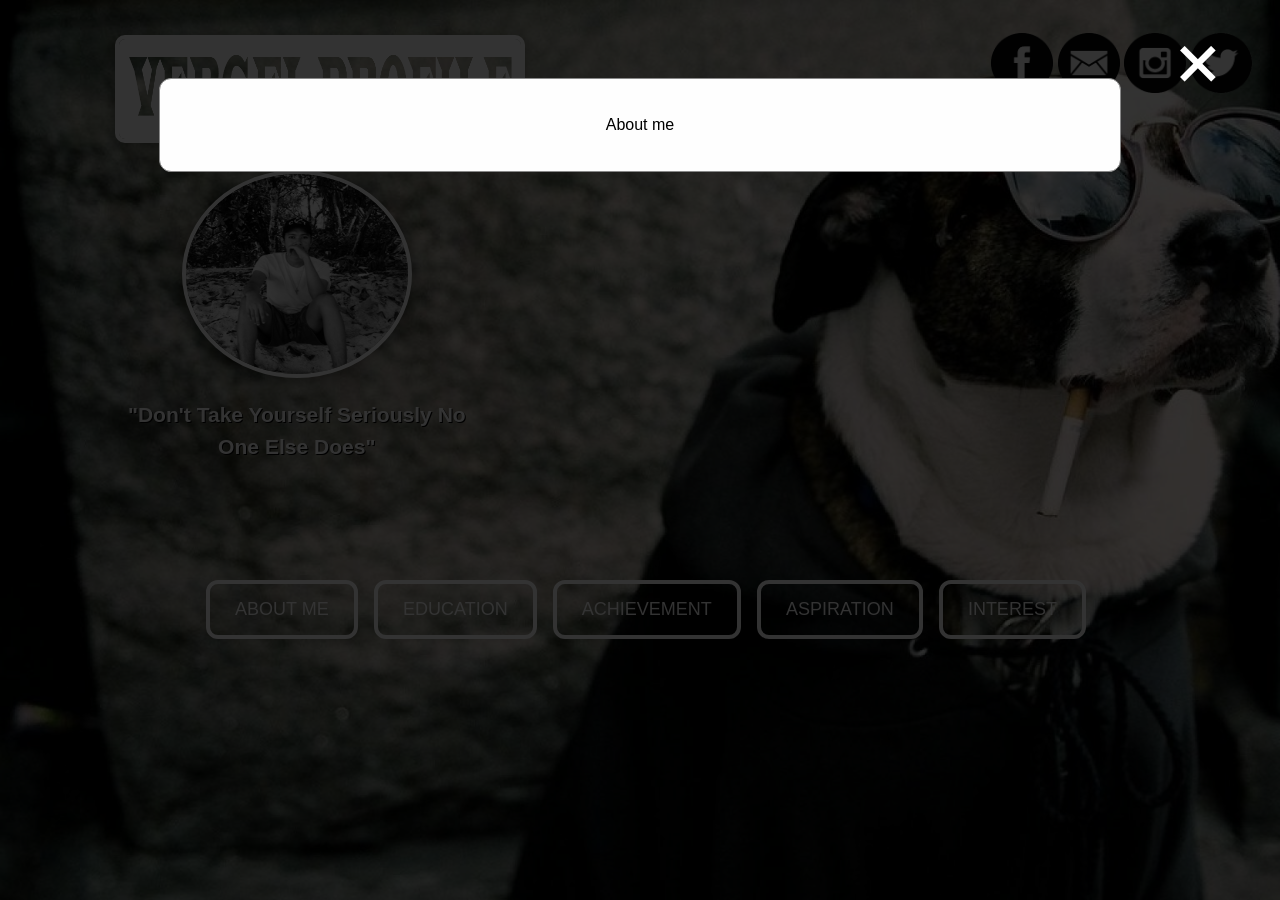
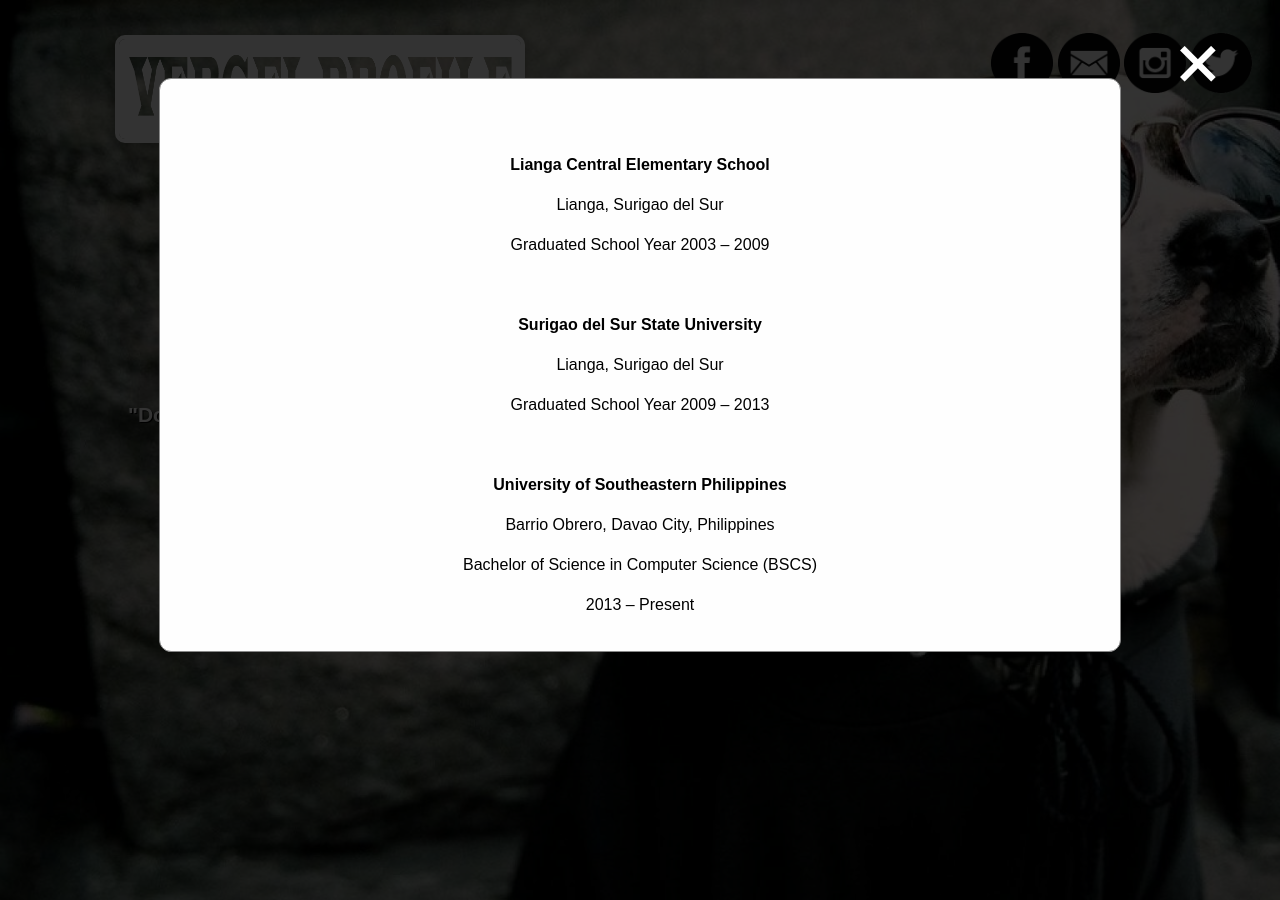
Before and after one commit to vclaveria/CLAVERIA_Vergel_PersonalWebsite, a PHP site: page / in a window 1280 px wide, after a click on "EDUCATION". Run offline with PHP 8.4, Linux system fonts and the light colour scheme.

Commit message:
adding content in education modal primary, secondary and tertiary schools, can see if yu click the education button in home page

```diff
--- a/index.php
+++ b/index.php
@@ -219,7 +219,25 @@
       <div class="modal-content">
           <div class="container">
 
-          <center> About me</center>
+           <br>
+           <center>
+            <strong>Lianga Central Elementary School</strong><br>
+                    Lianga, Surigao del Sur <br>
+                    Graduated School Year 2003 – 2009<br> <br>
+          </center>
+
+          <center>
+           <strong>Surigao del Sur State University</strong><br>
+                   Lianga, Surigao del Sur<br>
+                   Graduated School Year 2009 – 2013
+          </center><br>
+
+          <center>
+          <strong>University of Southeastern Philippines</strong> <br>
+                  Barrio Obrero, Davao City, Philippines<br>
+                  Bachelor of Science in Computer Science (BSCS)<br>
+                  2013 – Present
+          </center>
 
           </div>
       </div>
```
